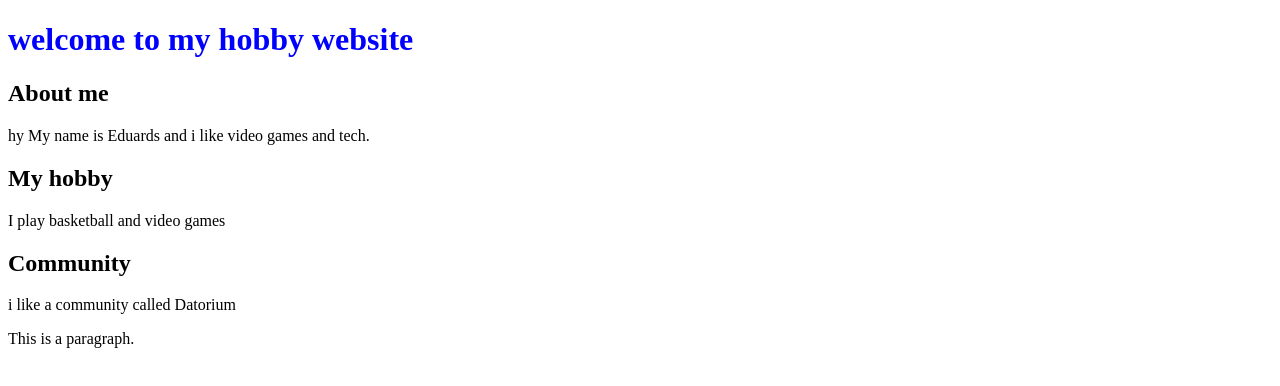
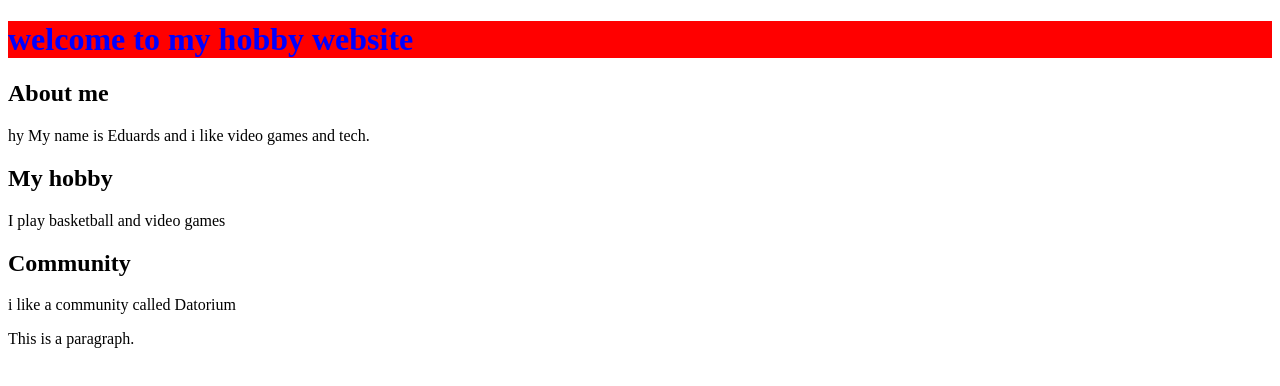
Before and after one commit to Elux0/my-second-webpage, a plain HTML site: page index.html in a window 1280 px wide. Drawn offline with Linux system fonts and the light colour scheme.

Commit message:
background color added

```diff
--- a/index.html
+++ b/index.html
@@ -6,7 +6,7 @@
   </head>
 <body>
 
-<h1 style="color:blue;">welcome to my hobby website</h1>
+<h1 style="color:blue;background-color:red;">welcome to my hobby website</h1>
 
   <h2>About me</h2>
   <p>hy My name is Eduards and i like video games and tech.</p>
```
